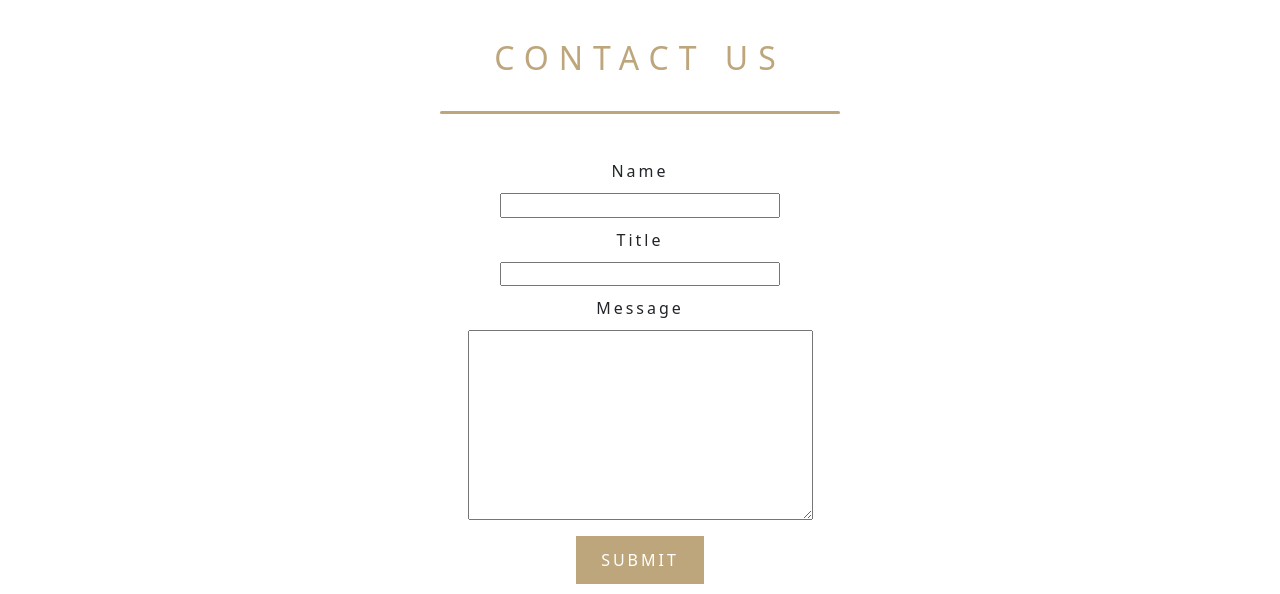
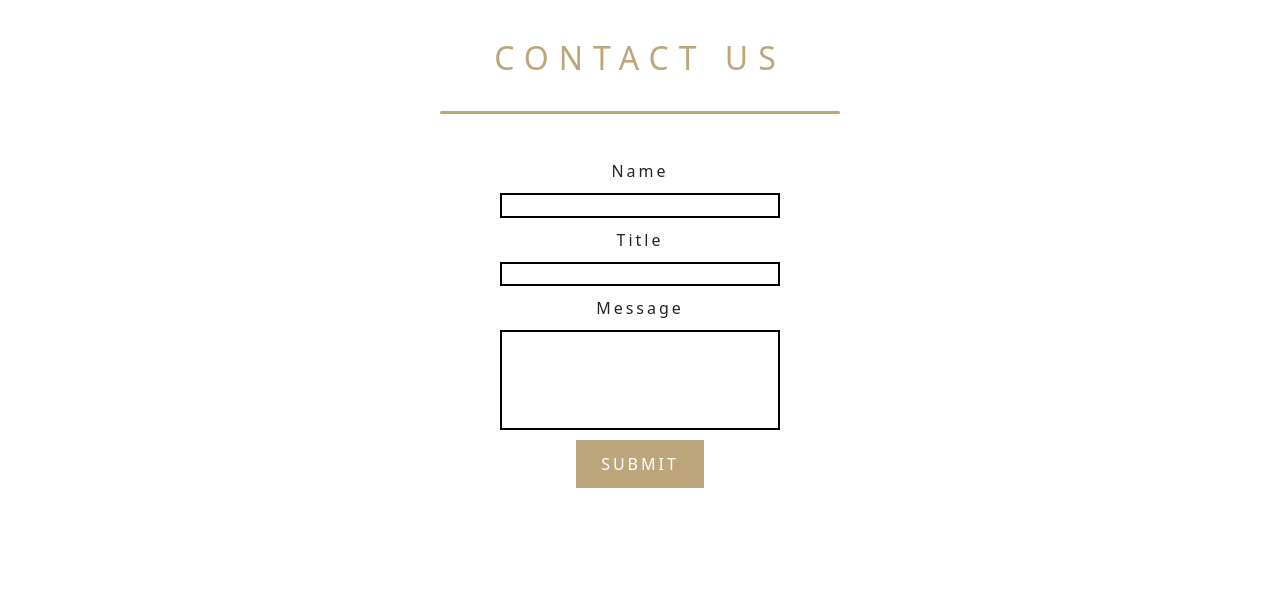
Before and after one commit to Slowinskip/Cafe-project, a plain HTML site: page src/index.html in a window 1280 px wide. Shown: the part 962-1556 px from the top of the page. After the commit the page ends 1460 px from the top, so only its background shows below. Drawn offline with nearby package versions, Linux system fonts and the light colour scheme; files that its build step writes are made by us from their sources.

Commit message:
Change textarea to input and add style to input

```diff
--- a/src/index.html
+++ b/src/index.html
@@ -35,7 +35,7 @@
         </div>
     </header>
 
-    <container>
+    <div>
         <div class="contact">
             <div class="title col-12">
                 <h1>CONTACT US</h1>
@@ -46,12 +46,12 @@
                 <label for="title">Title</label><br>
                 <input type="text" id="title" name="title"><br>
                 <label for="message">Message</label><br>
-                <textarea name="message" rows="10" cols="35"></textarea><br>
+                <input class="text-area" type="message" id="message" name="message"></textarea><br>
                 <button type="submit" value="submit">SUBMIT</button>
             </div>
 
         </div>
-    </container>
+    </div>
 
     <script src="https://cdnjs.cloudflare.com/ajax/libs/handlebars.js/4.1.0/handlebars.min.js"></script>
     <script src="js/app.js" type="module"></script>
--- a/src/sass/_typography.scss
+++ b/src/sass/_typography.scss
@@ -14,6 +14,7 @@ $blackColor: #000;
   color: $primaryColor;
   letter-spacing: 10px;
 }
+
 .title::after {
   position: absolute;
   content: '';
--- a/src/sass/pages/_contact.scss
+++ b/src/sass/pages/_contact.scss
@@ -15,9 +15,6 @@ $blackColor: #000;
   flex-wrap: wrap;
   margin-top: 20px;
 
-    .title{
-    }
-
   .form{
     text-align: center;
     margin-top: 50px;
@@ -26,9 +23,15 @@ $blackColor: #000;
       letter-spacing: 3px;
       margin: 10px 0;
     }
+
     input{
       width: 280px;
+      border: 2px solid $blackColor;
     }
+    .text-area{
+        height: 100px;
+    }
+
     button{
       margin: 10px 0;
       padding: 15px 25px;
--- a/src/sass/pages/_header.scss
+++ b/src/sass/pages/_header.scss
@@ -55,9 +55,6 @@ $fontBlack: 'Source Sans Pro', Black 900;
         text-decoration: none;
         padding-left: 20px;
         letter-spacing: 2px;
-
-
-
       }
     }
 
```
Lines whose indentation alone changed are shown as unchanged.
